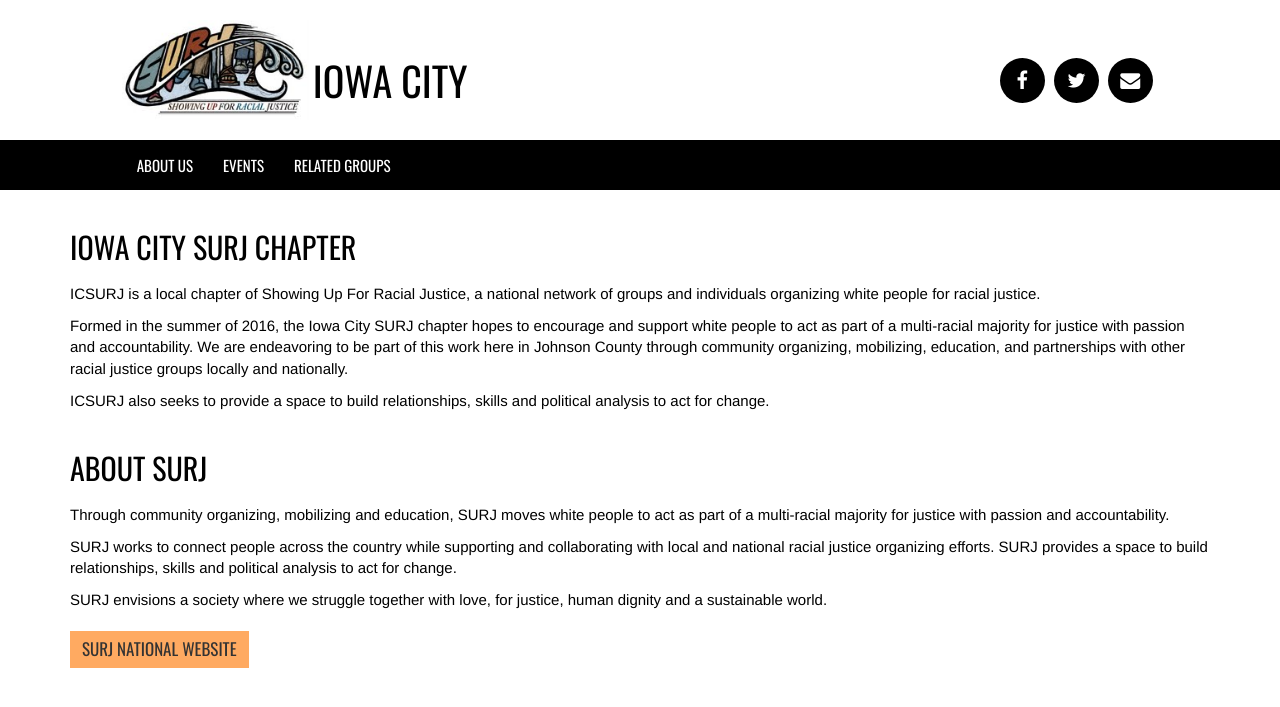
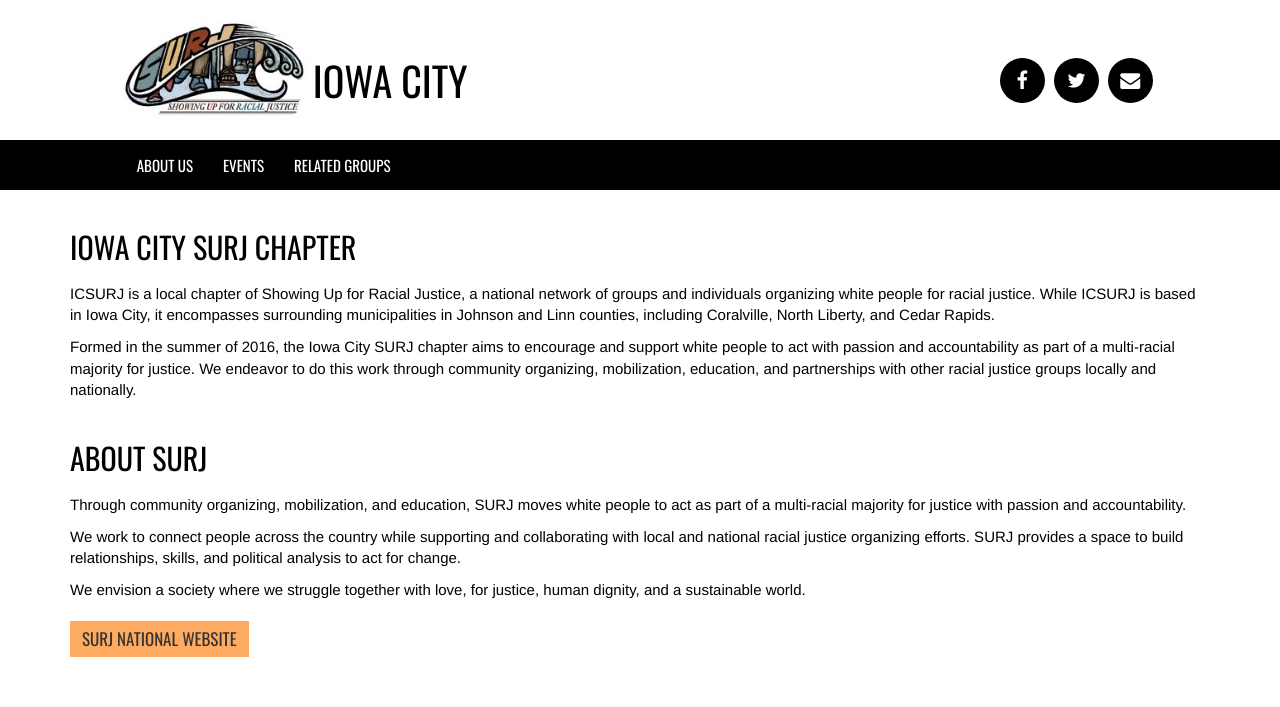
Before and after one commit to icsurj/icsurj.github.io, a Jekyll site: the page built from index.md, in a window 1280 px wide. Shown: the top 707 px of the page. Built offline with Jekyll 4.4.1, drawn with Linux system fonts in a browser that asks for light colours; some web fonts are replaced.

Commit message:
Update "About Us" text

```diff
--- a/index.md
+++ b/index.md
@@ -5,18 +5,16 @@
 
 # Iowa City SURJ Chapter
 
-ICSURJ is a local chapter of Showing Up For Racial Justice, a national network of groups and individuals organizing white people for racial justice.
+ICSURJ is a local chapter of Showing Up for Racial Justice, a national network of groups and individuals organizing white people for racial justice. While ICSURJ is based in Iowa City, it encompasses surrounding municipalities in Johnson and Linn counties, including Coralville, North Liberty, and Cedar Rapids.
 
-Formed in the summer of 2016, the Iowa City SURJ chapter hopes to encourage and support white people to act as part of a multi-racial majority for justice with passion and accountability. We are endeavoring to be part of this work here in Johnson County through community organizing, mobilizing, education, and partnerships with other racial justice groups locally and nationally.
-
-ICSURJ also seeks to provide a space to build relationships, skills and political analysis to act for change.
+Formed in the summer of 2016, the Iowa City SURJ chapter aims to encourage and support white people to act with passion and accountability as part of a multi-racial majority for justice. We endeavor to do this work through community organizing, mobilization, education, and partnerships with other racial justice groups locally and nationally.
 
 # About SURJ
 
-Through community organizing, mobilizing and education, SURJ moves white people to act as part of a multi-racial majority for justice with passion and accountability.
+Through community organizing, mobilization, and education, SURJ moves white people to act as part of a multi-racial majority for justice with passion and accountability.
 
-SURJ works to connect people across the country while supporting and collaborating with local and national racial justice organizing efforts. SURJ provides a space to build relationships, skills and political analysis to act for change.
+We work to connect people across the country while supporting and collaborating with local and national racial justice organizing efforts. SURJ provides a space to build relationships, skills, and political analysis to act for change.
 
-SURJ envisions a society where we struggle together with love, for justice, human dignity and a sustainable world.
+We envision a society where we struggle together with love, for justice, human dignity, and a sustainable world.
 
 [SURJ National Website](http://www.showingupforracialjustice.org/){: class="btn btn-primary" target="_blank"}
```
